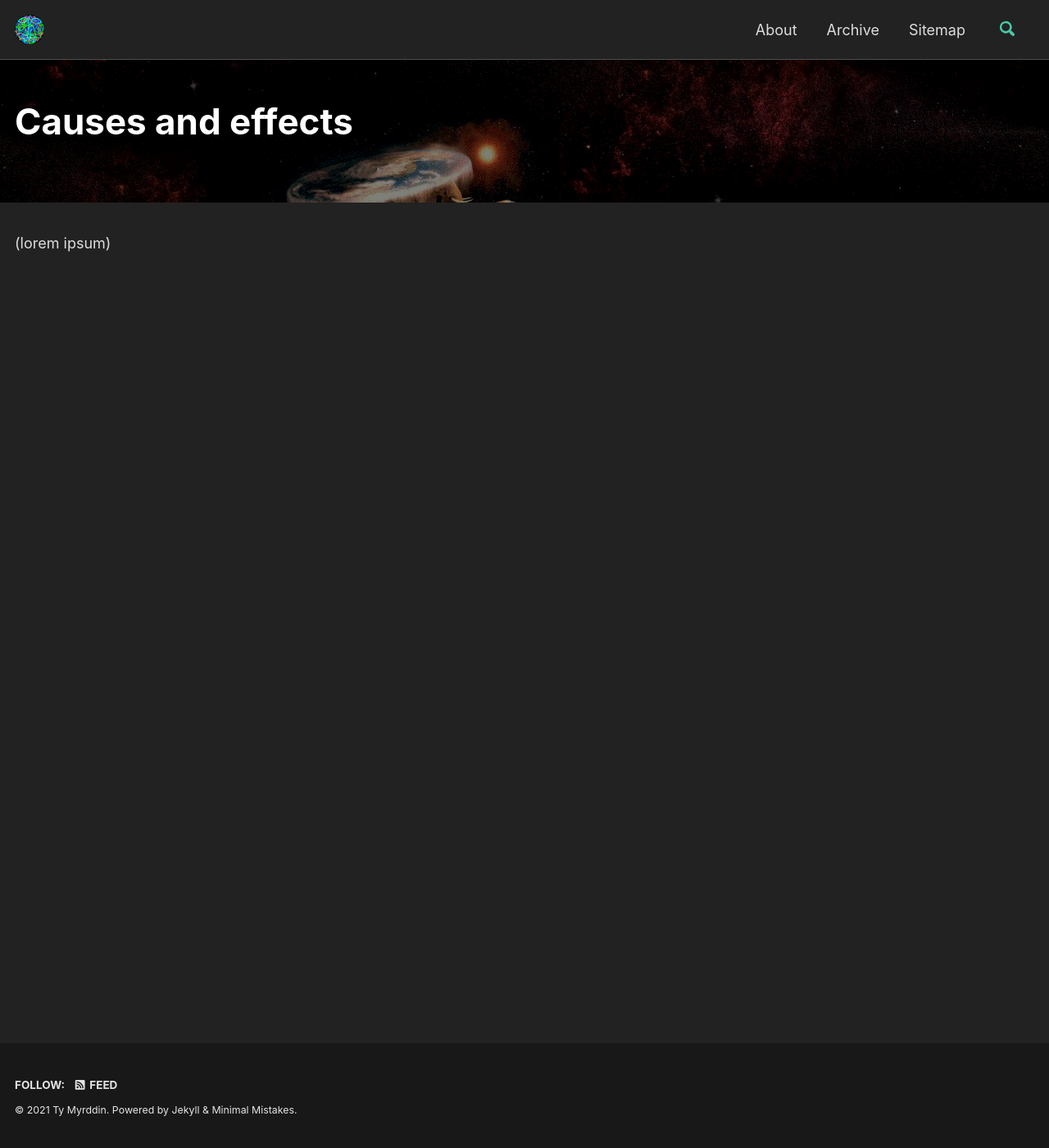
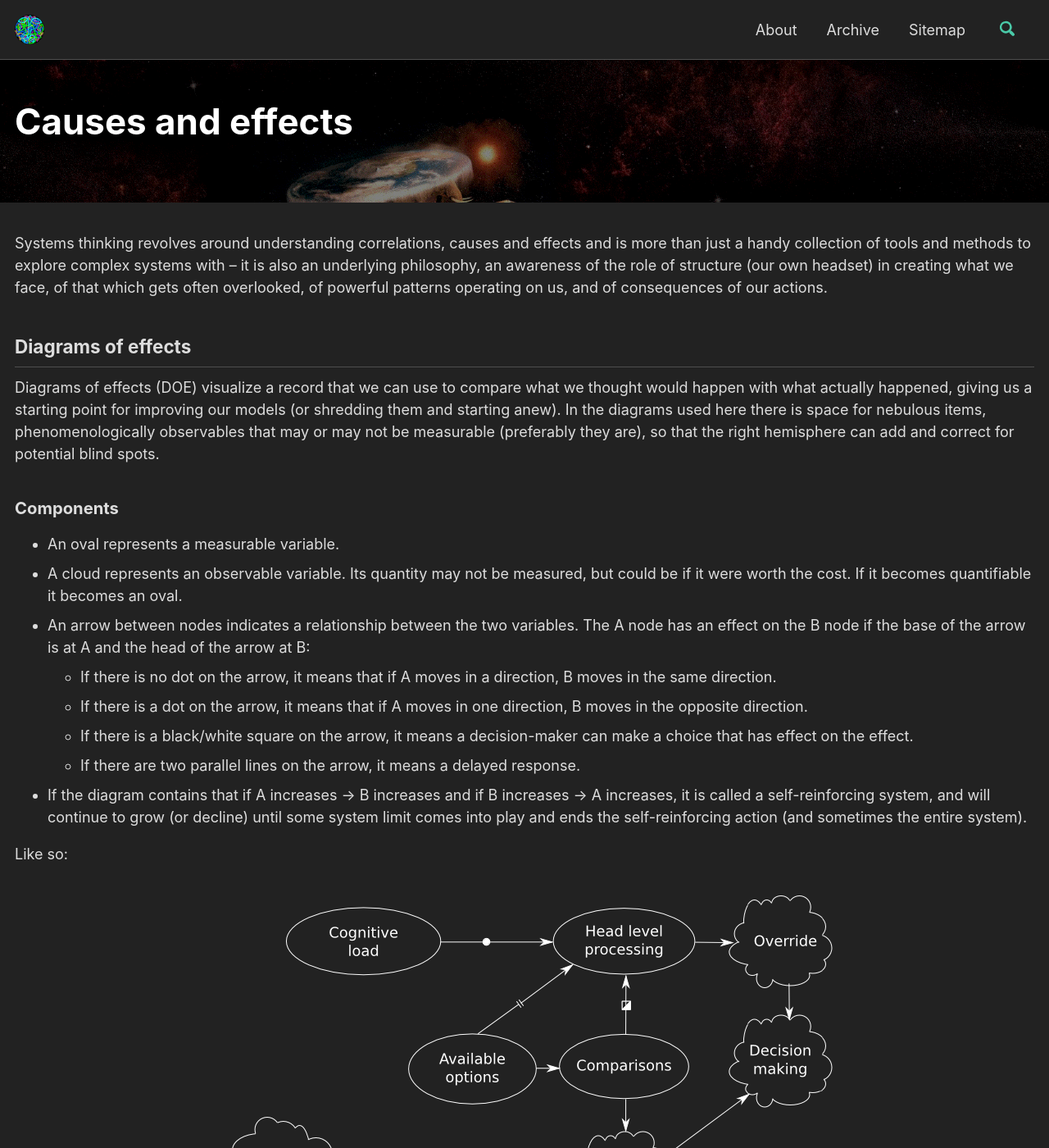
Before and after one commit to tymyrddin/tymyrddin.github.io, a Jekyll site: the page built from _pages/cause-and-effect.md, in a window 1280 px wide and 1400 px high. Shown: the whole window at 82% size. Built offline with Jekyll 4.4.1, drawn with Linux system fonts in a browser that asks for light colours; cached includes are drawn as plain includes; some of the changed text lies outside the part shown.

Commit message:
Causes and effects

```diff
--- a/_pages/cause-and-effect.md
+++ b/_pages/cause-and-effect.md
@@ -10,5 +10,42 @@ header:
   overlay_image: /assets/images/banner.png
 ---
 
+Systems thinking revolves around understanding correlations, causes and effects and is more than just a handy collection of tools and methods to explore complex systems with – it is also an underlying philosophy, an awareness of the role of structure (our own headset) in creating what we face, of that which gets often overlooked, of powerful patterns operating on us, and of consequences of our actions.
 
-(lorem ipsum)
+## Diagrams of effects
+
+Diagrams of effects (DOE) visualize a record that we can use to compare what we thought would happen with what actually happened, giving us a starting point for improving our models (or shredding them and starting anew). In the diagrams used here there is space for nebulous items, phenomenologically observables that may or may not be measurable (preferably they are), so that the right hemisphere can add and correct for potential blind spots.
+
+### Components
+
+* An oval represents a measurable variable.
+* A cloud represents an observable variable. Its quantity may not be measured, but could be if it were worth the cost. If it becomes quantifiable it becomes an oval.
+* An arrow between nodes indicates a relationship between the two variables. The A node has an effect on the B node if the base of the arrow is at A and the head of the arrow at B:
+  * If there is no dot on the arrow, it means that if A moves in a direction, B moves in the same direction.
+  * If there is a dot on the arrow, it means that if A moves in one direction, B moves in the opposite direction.
+  * If there is a black/white square on the arrow, it means a decision-maker can make a choice that has effect on the effect.
+  * If there are two parallel lines on the arrow, it means a delayed response.
+* If the diagram contains that if A increases → B increases and if B increases → A increases, it is called a self-reinforcing system, and will continue to grow (or decline) until some system limit comes into play and ends the self-reinforcing action (and sometimes the entire system).
+
+Like so:
+
+![alt]({{ site.url }}{{ site.baseurl }}/assets/images/gut-and-head-invertedcolours.png)
+
+### Basic choreography
+
+* Brainstorm all the measurable and observable factors in the context.
+* Give each the type of node (oval or cloud) on post-its. Put post-its on sheet of paper.
+* Look for relationships between the variables. Draw arrows.
+* Voilà, a first diagram that helps see the big picture (and more of the whole).
+* Look for reinforcing loops. Brainstorm interventions to change the effects.
+* For each intervention, brainstorm measurable and observable factors that might have an effect on the intervention. Check how those relate to the measurables and observables in the original diagram.
+
+### Tips
+
+* A relationship between two factors is not necessarily linear.
+* Do not be blind to effects that manifest after a time-delay. Those yummy “unexpected” backlashes …
+
+## Examples
+
+* [Drilling into debt]({{ site.url }}{{ site.baseurl }}/cause-and-effect/drilling-into-debt)
+* [Left hemisphere dominance]({{ site.url }}{{ site.baseurl }}/cause-and-effect/left-hemisphere-dominance)
```
Also changed, not shown: _pages/scenario-planning.md (+1 -1 lines), _posts/2019-09-20-drilling-into-debt.md (added, +30 -0 lines), _posts/2020-10-02-left-hemisphere-dominance.md (added, +127 -0 lines), _posts/2021-04-06-obliviousness-and-congruence.md (+1 -1 lines), _posts/2021-04-06-self-organising-societies.md (+0 -1 lines), assets/images/grubby-grabbers-inverted-colours.png (added), assets/images/gut-and-head-invertedcolours.png (added).
